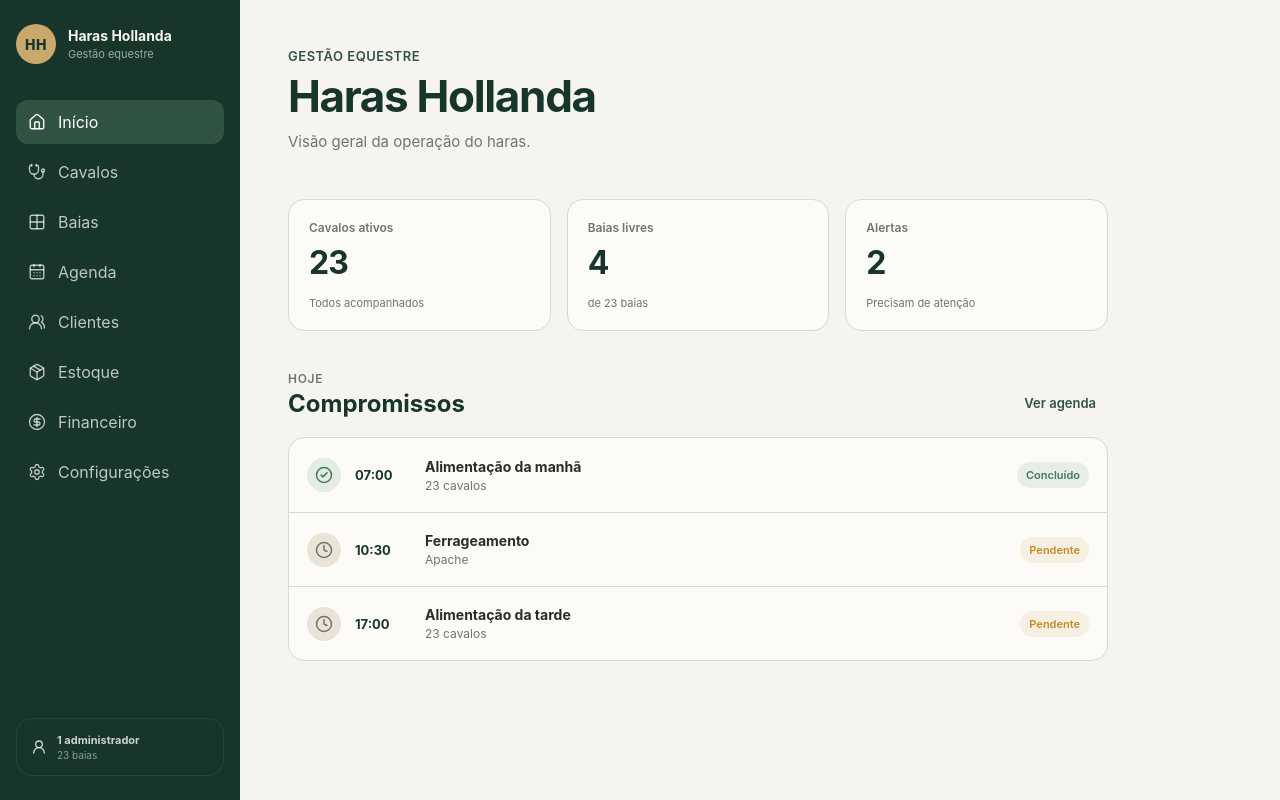
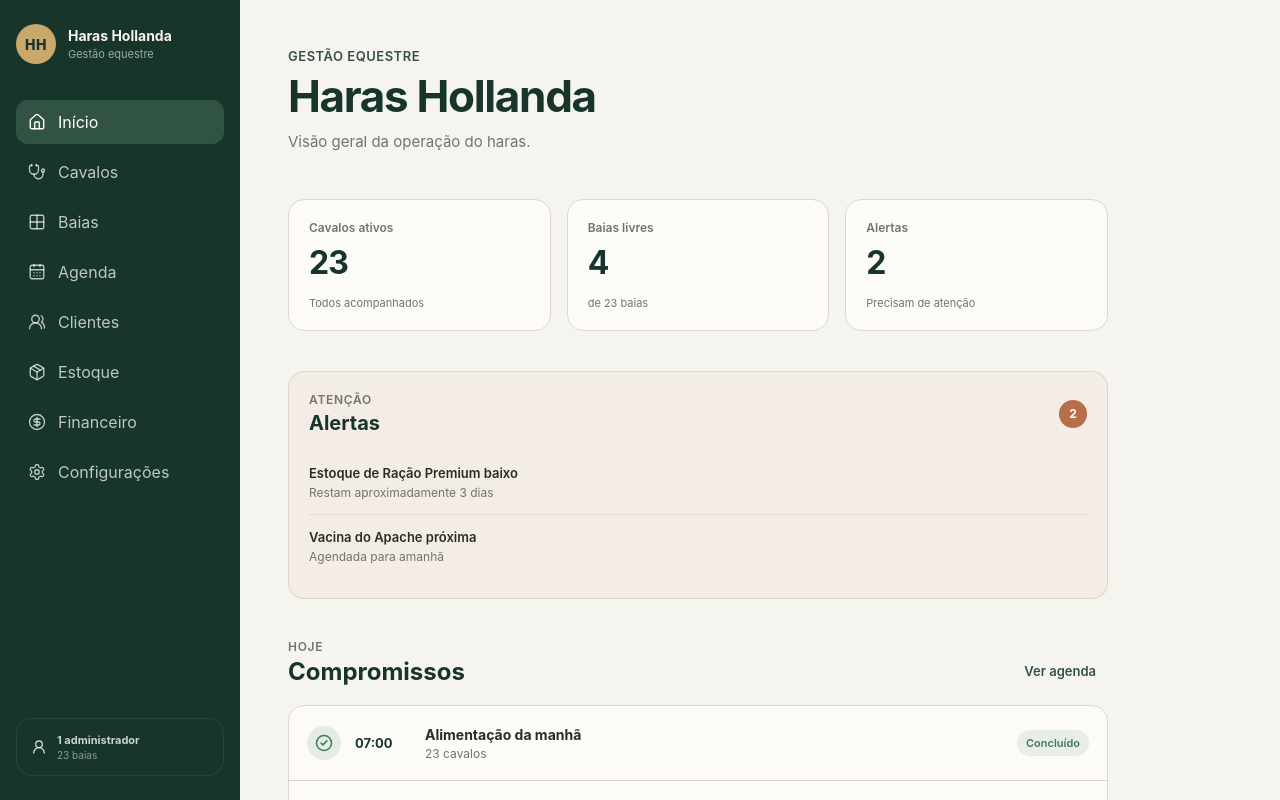
Before and after one commit to NeuroFluxLabs-RafaelSouza/haras-hollanda, a React (Vite) app: page / in a window 1280 px wide. Shown: the top 800 px of the page. Built offline with nearby package versions, Linux system fonts and the light colour scheme.

Commit message:
feat: adiciona alertas e compromissos ao dashboard

```diff
--- a/src/features/dashboard/Dashboard.css
+++ b/src/features/dashboard/Dashboard.css
@@ -184,3 +184,78 @@
     grid-template-columns: 1fr;
   }
 }
+
+.dashboard-alerts {
+  max-width: 820px;
+  margin-bottom: 40px;
+  padding: 20px;
+
+  border: 1px solid rgba(184, 110, 75, 0.22);
+  border-radius: var(--radius-md);
+
+  background: rgba(184, 110, 75, 0.05);
+}
+
+.dashboard-alerts__header {
+  display: flex;
+  align-items: center;
+  justify-content: space-between;
+
+  margin-bottom: 16px;
+}
+
+.dashboard-alerts__header h2 {
+  margin: 0;
+
+  color: var(--color-forest);
+
+  font-size: 20px;
+}
+
+.dashboard-alerts__count {
+  width: 28px;
+  height: 28px;
+
+  display: grid;
+  place-items: center;
+
+  border-radius: 50%;
+
+  background: var(--color-terracotta);
+  color: #fff;
+
+  font-size: 12px;
+  font-weight: 700;
+}
+
+.dashboard-alerts__list {
+  display: flex;
+  flex-direction: column;
+}
+
+.dashboard-alert {
+  padding: 14px 0;
+}
+
+.dashboard-alert + .dashboard-alert {
+  border-top: 1px solid rgba(184, 110, 75, 0.16);
+}
+
+.dashboard-alert > div {
+  display: flex;
+  flex-direction: column;
+  gap: 4px;
+}
+
+.dashboard-alert strong {
+  color: var(--color-text);
+
+  font-size: 13px;
+  font-weight: 600;
+}
+
+.dashboard-alert span {
+  color: var(--color-text-muted);
+
+  font-size: 12px;
+}
--- a/src/features/dashboard/Dashboard.tsx
+++ b/src/features/dashboard/Dashboard.tsx
@@ -39,6 +39,17 @@ const metrics = [
   },
 ]
 
+const alerts = [
+  {
+    title: 'Estoque de Ração Premium baixo',
+    detail: 'Restam aproximadamente 3 dias',
+  },
+  {
+    title: 'Vacina do Apache próxima',
+    detail: 'Agendada para amanhã',
+  },
+]
+
 export function Dashboard() {
   return (
     <section className="dashboard">
@@ -59,6 +70,31 @@ export function Dashboard() {
     </article>
   ))}
 </div>
+
+<div className="dashboard-alerts">
+  <div className="dashboard-alerts__header">
+    <div>
+      <span className="dashboard-section__eyebrow">Atenção</span>
+      <h2>Alertas</h2>
+    </div>
+
+    <span className="dashboard-alerts__count">
+      {alerts.length}
+    </span>
+  </div>
+
+  <div className="dashboard-alerts__list">
+    {alerts.map((alert) => (
+      <div className="dashboard-alert" key={alert.title}>
+        <div>
+          <strong>{alert.title}</strong>
+          <span>{alert.detail}</span>
+        </div>
+      </div>
+    ))}
+  </div>
+</div>
+
 
       <div className="dashboard-section">
         <div className="dashboard-section__header">
```
